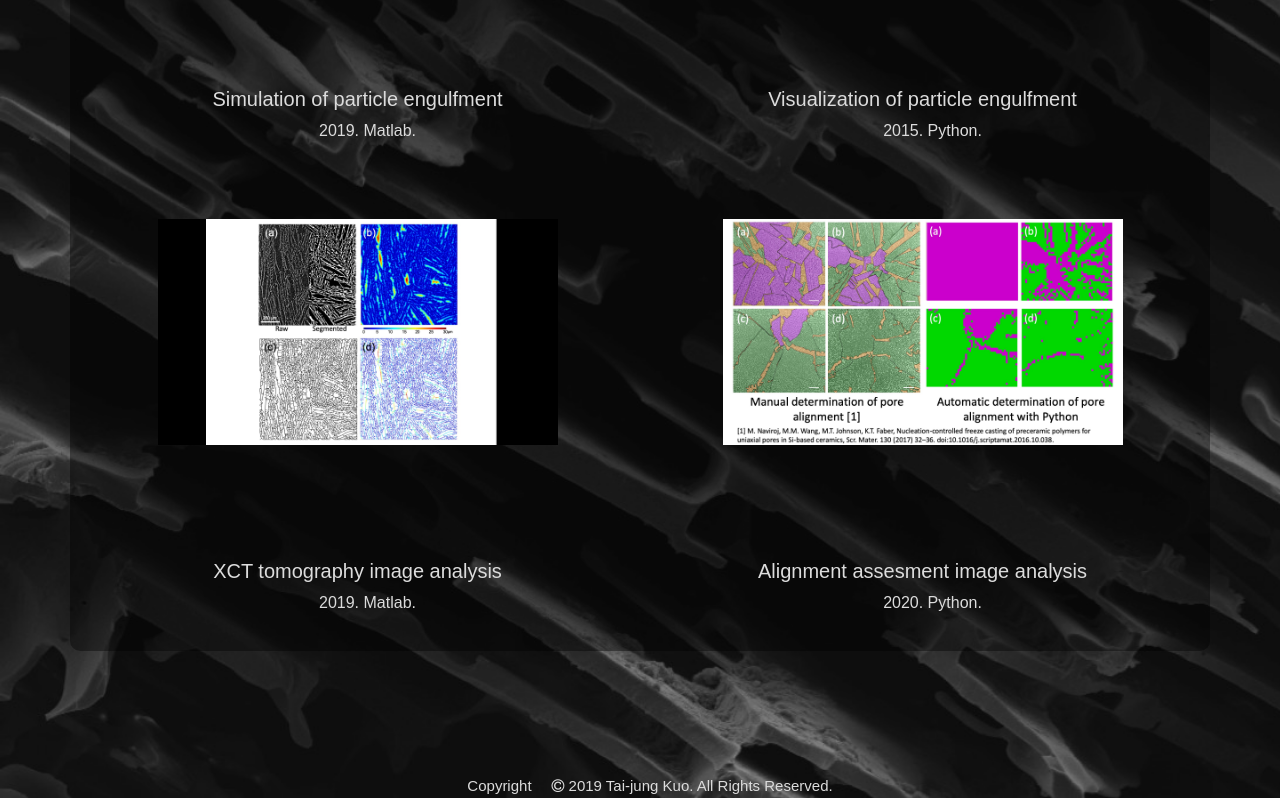
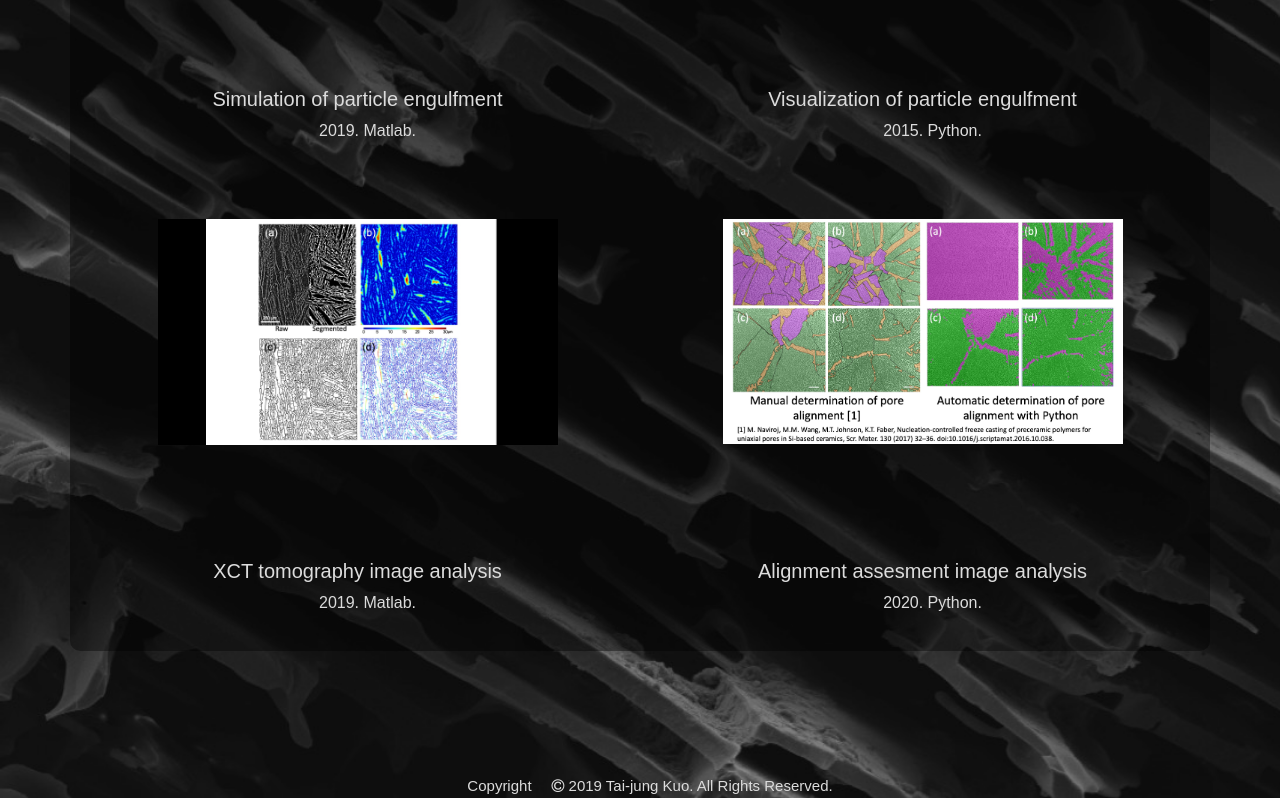
Before and after one commit to ctkuo2019/Claire-Taijung-Kuo, a plain HTML site: page learning.html in a window 1280 px wide. Shown: the part 959-1757 px from the top of the page. Drawn offline with nearby package versions, Linux system fonts and the light colour scheme.

Commit message:
refined pore alignment

```diff
--- a/learning.html
+++ b/learning.html
@@ -88,7 +88,7 @@
 				        </section>
 				        <section class="col">
                             <div class="code-projs">
-                                <a href="#"><img src="images/pore_alignment.jpg" alt="pore alignment image analysis"/></a>
+                                <a href="#"><img src="images/pore_alignment2.jpg" alt="pore alignment image analysis"/></a>
 				            </div>
                             <h5>Alignment assesment image analysis</h5>
                             <p>2020. Python.</p>
```
Also changed, not shown: images/pore_alignment2.jpg (added).
